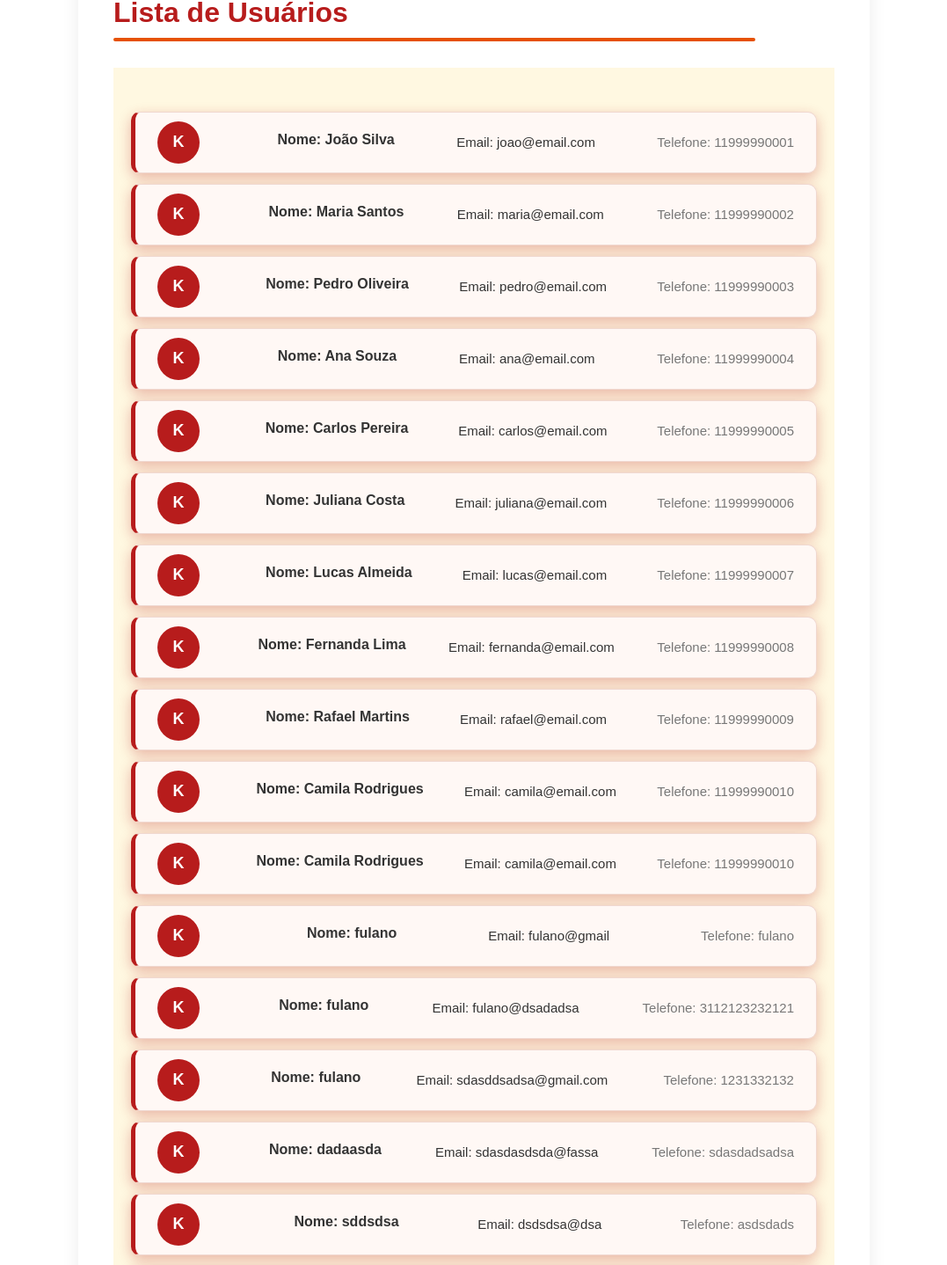
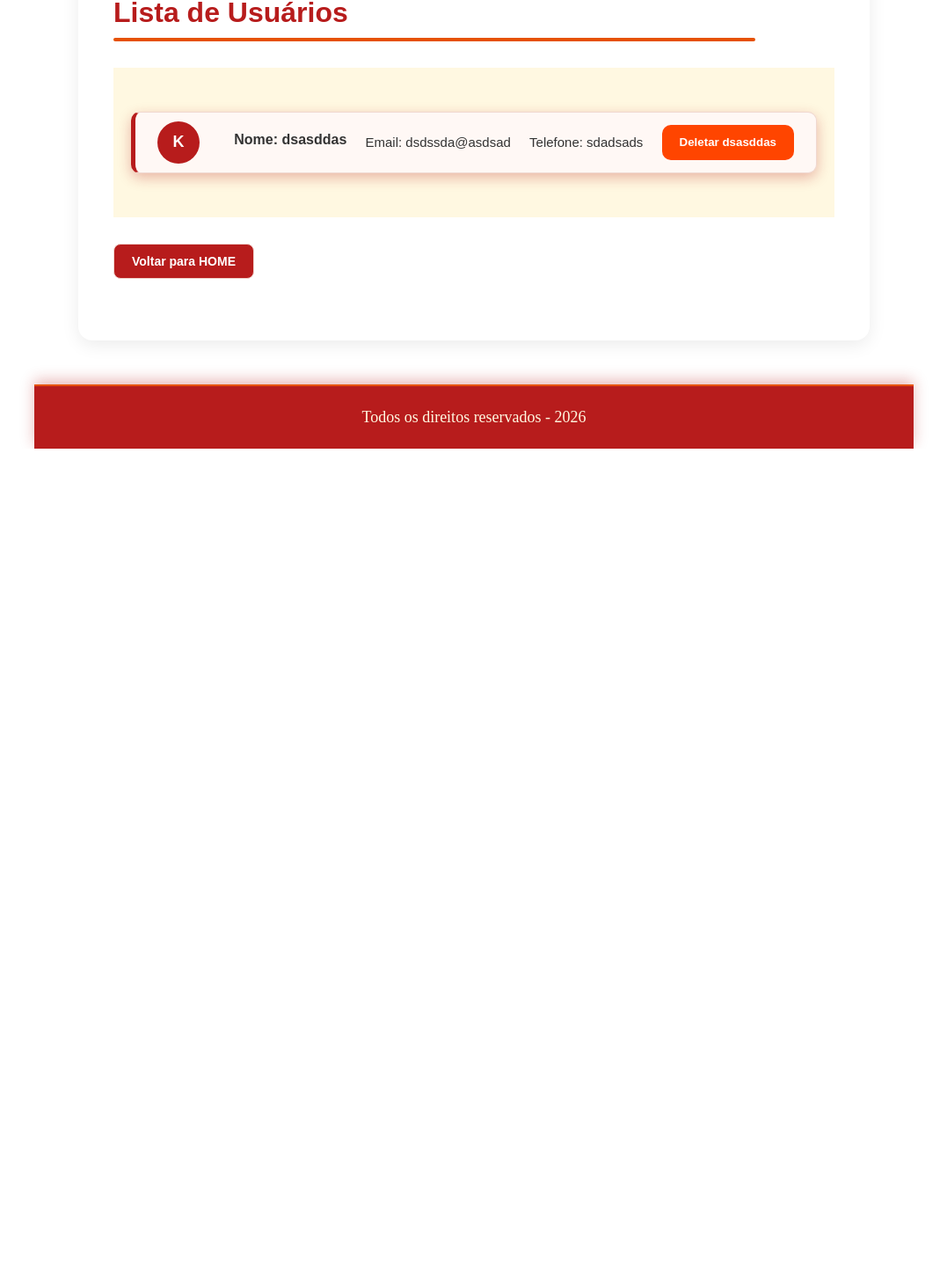
Before and after one commit to CHDanielll/domando-gpt, a React (Vite) app in the folder open-pizzaria/: page /users in a window 1280 px wide. Shown: the part 468-1906 px from the top of the page at 88% size, without its empty margins (101-1178 px from the left). After the commit the page ends 978 px from the top, so only its background shows below. Built offline with nearby package versions, Linux system fonts and the light colour scheme; data requests are answered from the project's data file.

Commit message:
feat: novo botao de apagar cadastro

```diff
--- a/open-pizzaria/db.json
+++ b/open-pizzaria/db.json
@@ -48,106 +48,10 @@
   },
   "users": [
     {
-      "nome": "João Silva",
-      "email": "joao@email.com",
-      "telefone": "11999990001",
-      "id": "El3RlcbbklM"
-    },
-    {
-      "nome": "Maria Santos",
-      "email": "maria@email.com",
-      "telefone": "11999990002",
-      "id": "Q-dvO1XDslQ"
-    },
-    {
-      "nome": "Pedro Oliveira",
-      "email": "pedro@email.com",
-      "telefone": "11999990003",
-      "id": "L-cKFIso68Y"
-    },
-    {
-      "nome": "Ana Souza",
-      "email": "ana@email.com",
-      "telefone": "11999990004",
-      "id": "7z_yuwBHGGk"
-    },
-    {
-      "nome": "Carlos Pereira",
-      "email": "carlos@email.com",
-      "telefone": "11999990005",
-      "id": "I_k38U6z_yQ"
-    },
-    {
-      "nome": "Juliana Costa",
-      "email": "juliana@email.com",
-      "telefone": "11999990006",
-      "id": "M79Tljm2n6g"
-    },
-    {
-      "nome": "Lucas Almeida",
-      "email": "lucas@email.com",
-      "telefone": "11999990007",
-      "id": "GP9urooqDrs"
-    },
-    {
-      "nome": "Fernanda Lima",
-      "email": "fernanda@email.com",
-      "telefone": "11999990008",
-      "id": "Bg8d6G1O-vs"
-    },
-    {
-      "nome": "Rafael Martins",
-      "email": "rafael@email.com",
-      "telefone": "11999990009",
-      "id": "wVOSIqfhl64"
-    },
-    {
-      "nome": "Camila Rodrigues",
-      "email": "camila@email.com",
-      "telefone": "11999990010",
-      "id": "SJnJrjgKJWQ"
-    },
-    {
-      "nome": "Camila Rodrigues",
-      "email": "camila@email.com",
-      "telefone": "11999990010",
-      "id": "VJo5w7Jnp8g"
-    },
-    {
-      "nome": "fulano",
-      "email": "fulano@gmail",
-      "telefone": "fulano",
-      "id": "cUzNr5LRwWU"
-    },
-    {
-      "nome": "fulano",
-      "email": "fulano@dsadadsa",
-      "telefone": "3112123232121",
-      "id": "SZGoTwKoy50"
-    },
-    {
-      "nome": "fulano",
-      "email": "sdasddsadsa@gmail.com",
-      "telefone": "1231332132",
-      "id": "bqBEPEqep0c"
-    },
-    {
-      "nome": "dadaasda",
-      "email": "sdasdasdsda@fassa",
-      "telefone": "sdasdadsadsa",
-      "id": "_CtF8TMTY5I"
-    },
-    {
-      "nome": "sddsdsa",
-      "email": "dsdsdsa@dsa",
-      "telefone": "asdsdads",
-      "id": "nip9ZJgzJSs"
-    },
-    {
-      "nome": "dsaads",
-      "email": "asdasdsda@dsasda",
-      "telefone": "sdasda",
-      "id": "_mq-1IweTTw"
+      "nome": "dsasddas",
+      "email": "dsdssda@asdsad",
+      "telefone": "sdadsads",
+      "id": "eDkPbvuaGzg"
     }
   ],
   "$schema": "./node_modules/json-server/schema.json"
--- a/open-pizzaria/src/Pages/NotFound/style.css
+++ b/open-pizzaria/src/Pages/NotFound/style.css
@@ -60,3 +60,16 @@
     font-size: 16px;
   }
 }
+
+.btn-delete{
+  background-color:orangered;
+  height: 40px;
+  display: flex;
+  align-items: center;
+  justify-content: center;
+  color: white;
+  font-weight: bold;
+  border: 0;
+  border-radius: 10px;
+  padding: 0 20px;
+}
--- a/open-pizzaria/src/Pages/Users/index.jsx
+++ b/open-pizzaria/src/Pages/Users/index.jsx
@@ -19,6 +19,27 @@ export default function index() {
 
     console.log(usuarios)
 
+    const deletarUsuario = (id) => {
+        fetch(`http://localhost:3000/users/${id}`, {
+            method: "DELETE",
+        })
+        .then(() => {
+            setUsuarios(usuarios.filter((usuario) => usuario.id !== id));
+        })
+
+
+
+        .then((response) => {
+            if (response.ok) {
+                // Remove o usuário da lista
+                setUsuarios(usuarios.filter(user => user.id !== id));
+            } else {
+                console.error("Erro ao deletar usuário");
+            }
+        })
+        .catch((error) => console.error("Erro na API", error));
+    }
+
     return (
         <main className="containerUsers">
 
@@ -30,6 +51,12 @@ export default function index() {
                     <strong>Nome: {user.nome}</strong>
                     <strong>Email: {user.email}</strong>
                     <strong>Telefone: {user.telefone}</strong>
+                    <button
+                    className="btn-delete"
+                    onClick={() => deletarUsuario(user.id)}>
+                        Deletar {user.nome}
+                        </button>
+
                 </article>
             ))}
 
```
